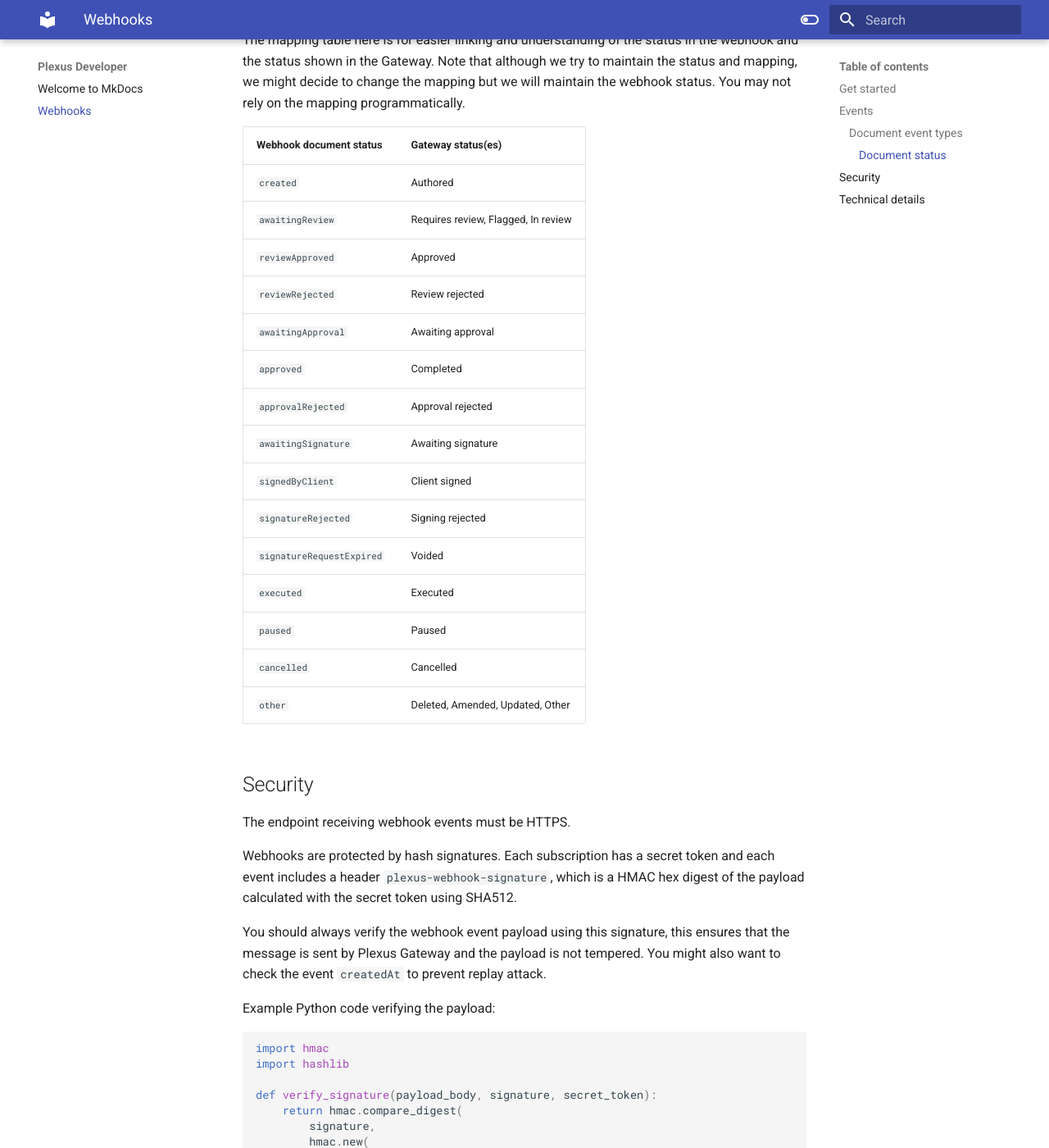
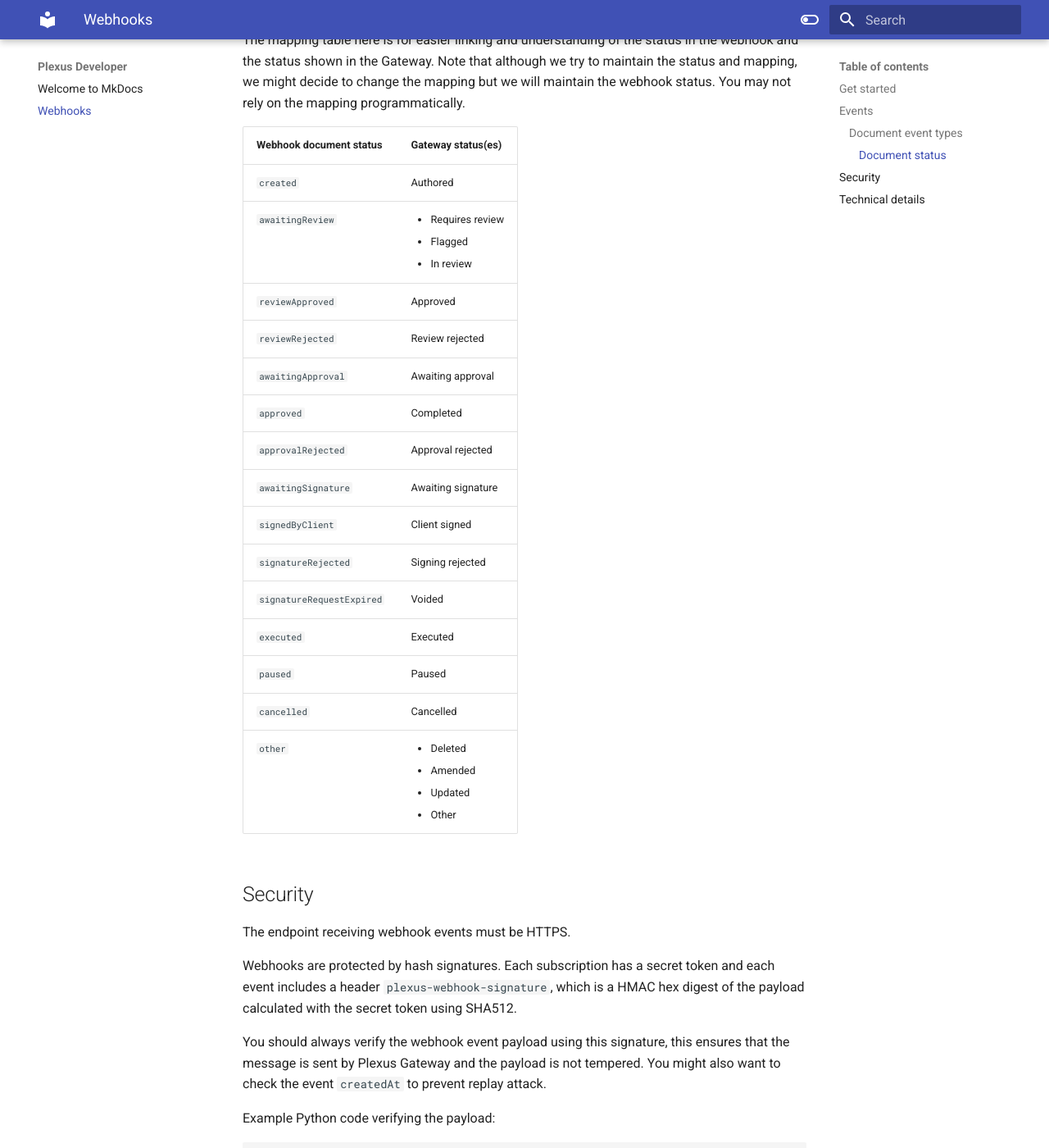
Before and after one commit to Plexlogic/developer, an MkDocs documentation site: the page built from docs/webhooks.md, in a window 1280 px wide and 1400 px high, scrolled down 2249 px. Shown: the whole window at 82% size. Built offline with MkDocs 1.6.1 and Material for MkDocs 9.7.7, drawn with Linux system fonts in a browser that asks for light colours.

Commit message:
List gateway status in <ul>

```diff
--- a/docs/webhooks.md
+++ b/docs/webhooks.md
@@ -105,7 +105,7 @@ The mapping table here is for easier linking and understanding of the status in
 | Webhook document status | Gateway status(es) |
 | --- | --- |
 | `created` | Authored |
-| `awaitingReview` | Requires review, Flagged, In review |
+| `awaitingReview` | <ul><li>Requires review</li><li>Flagged</li><li>In review</li></ul> |
 | `reviewApproved` | Approved |
 | `reviewRejected` | Review rejected |
 | `awaitingApproval` | Awaiting approval |
@@ -118,7 +118,7 @@ The mapping table here is for easier linking and understanding of the status in
 | `executed` | Executed |
 | `paused` | Paused |
 | `cancelled` | Cancelled |
-| `other` | Deleted, Amended, Updated, Other |
+| `other` | <ul><li>Deleted</li><li>Amended</li><li>Updated</li><li>Other</li></ul> |
 
 ## Security
 
```
Also changed, not shown: README.md (+1 -1 lines).
